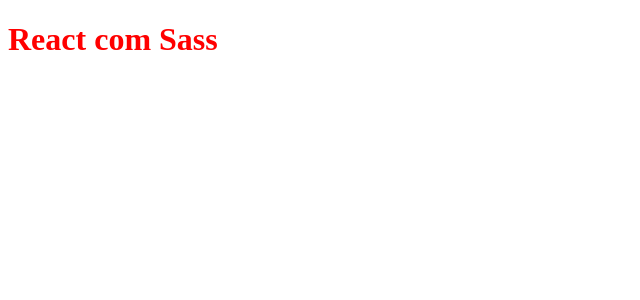
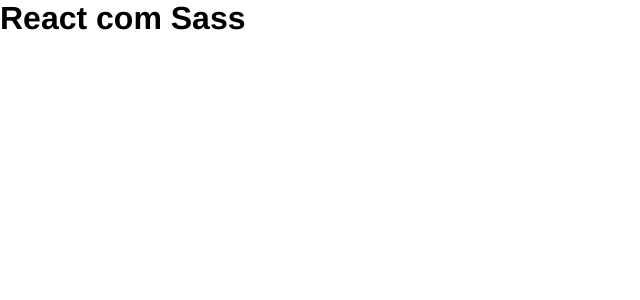
Before and after one commit to japajow/react_sass, a React (Vite) app: page / in a window 1280 px wide. Shown: the top 300 px of the page, without its empty margins (0-640 px from the left). Built offline with nearby package versions, Linux system fonts and the light colour scheme.

Commit message:
Organizando as pastas & variaveis

```diff
--- a/src/styles/main.sass
+++ b/src/styles/main.sass
@@ -1,2 +1,7 @@
-h1
-  color: red
+@use 'variables'
+
+*
+  padding: 0
+  margin: 0
+  font-family: variables.$font-stack
+  box-sizing: border-box
--- /dev/null
+++ b/src/styles/variables.sass
@@ -0,0 +1 @@
+$font-stack: "Helvetica"
```
Also changed, not shown: src/styles/mixins.sass (added), 1 other file (tests, documents, lock files or other folders).
